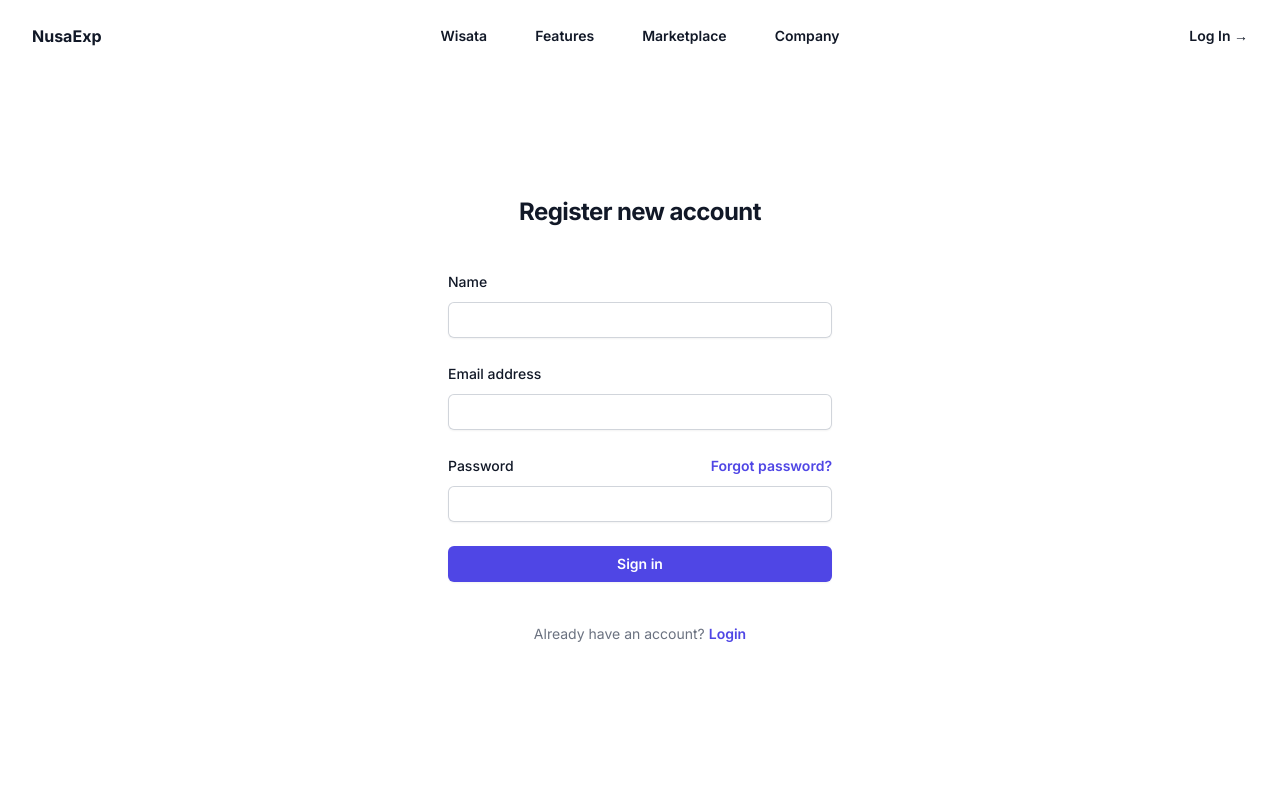
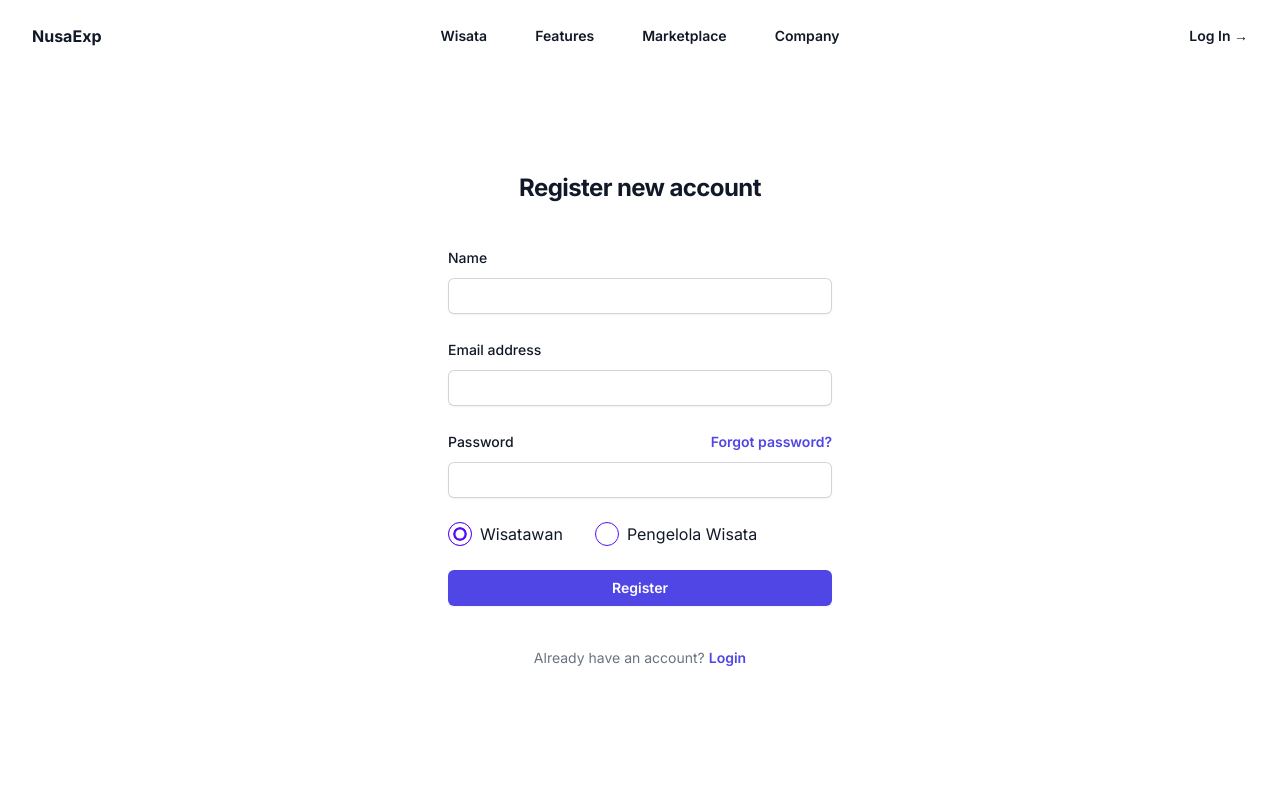
Before and after one commit to taqiyyaghazi/nusa-exp, a Next.js app: page /register in a window 1280 px wide. Shown: the top 800 px of the page. Built offline with nearby package versions, Linux system fonts and the light colour scheme.

Commit message:
create register page

```diff
--- a/src/app/login/page.jsx
+++ b/src/app/login/page.jsx
@@ -2,14 +2,53 @@
 import LoginForm from '@/components/forms/LoginForm';
 import { useAppSelector } from '@/hooks/useRedux';
 import React from 'react';
+import { useForm } from 'react-hook-form';
+import * as yup from 'yup';
+import { yupResolver } from '@hookform/resolvers/yup';
+import { useLoginMutation } from '@/services/api/authApi';
+
+const schema = yup
+    .object({
+        email: yup.string().email().required(),
+        password: yup.string().required(),
+    })
+    .required();
 
 export default function Login() {
-    const authUser = useAppSelector((state) => state.authUser);
-    console.log(authUser);
+    const {
+        register,
+        handleSubmit,
+        watch,
+        formState: { errors },
+    } = useForm({
+        resolver: yupResolver(schema),
+    });
+
+    const [login, { isLoading, isError, error }] = useLoginMutation();
+    console.log(isLoading, isError, error);
+
+    const onSubmit = (data) => {
+        console.log(data);
+        login(data);
+    };
 
     return (
         <main className="flex min-h-screen">
-            <LoginForm />
+            <div className="flex min-h-full flex-1 flex-col justify-center px-6 py-12 lg:px-8">
+                <div className="sm:mx-auto sm:w-full sm:max-w-sm">
+                    <h2 className="mt-10 text-center text-2xl font-bold leading-9 tracking-tight text-gray-900">
+                        Sign in to your account
+                    </h2>
+                </div>
+                <div className="mt-10 sm:mx-auto sm:w-full sm:max-w-sm">
+                    <LoginForm
+                        register={register}
+                        handleSubmit={handleSubmit}
+                        errors={errors}
+                        onSubmit={onSubmit}
+                    />
+                </div>
+            </div>
         </main>
     );
 }
--- a/src/app/register/page.jsx
+++ b/src/app/register/page.jsx
@@ -1,14 +1,54 @@
 'use client';
+import RegisterForm from '@/components/forms/RegisterForm';
+import { useRegisterMutation } from '@/services/api/authApi';
+import { yupResolver } from '@hookform/resolvers/yup';
+import { useForm } from 'react-hook-form';
+import * as yup from 'yup';
 
-import RegisterForm from '@/components/forms/RegisterForm';
-import { useAppSelector } from '@/hooks/useRedux';
-import React from 'react';
+const schema = yup
+    .object({
+        name: yup.string().required(),
+        email: yup.string().email().required(),
+        password: yup.string().required(),
+        role_id: yup.number().required(),
+    })
+    .required();
 
 const Register = () => {
-    const authUser = useAppSelector((state) => state.authUser);
+    const {
+        register,
+        handleSubmit,
+        watch,
+        formState: { errors },
+    } = useForm({
+        resolver: yupResolver(schema),
+    });
+
+    const [registerUser, { data, isLoading, isError, error }] =
+        useRegisterMutation();
+
+    const onSubmit = (data) => {
+        registerUser(data);
+        // TO DO: tampilkan popup berhasil atau gagal
+        // TO DO: redirect ke login page
+    };
     return (
         <main className="flex min-h-screen">
-            <RegisterForm />
+            <div className="flex min-h-full flex-1 flex-col justify-center px-6 py-12 lg:px-8">
+                <div className="sm:mx-auto sm:w-full sm:max-w-sm">
+                    <h2 className="mt-10 text-center text-2xl font-bold leading-9 tracking-tight text-gray-900">
+                        Register new account
+                    </h2>
+                </div>
+                <div className="mt-10 sm:mx-auto sm:w-full sm:max-w-sm">
+                    <RegisterForm
+                        register={register}
+                        handleSubmit={handleSubmit}
+                        errors={errors}
+                        onSubmit={onSubmit}
+                    />
+                </div>
+            </div>
         </main>
     );
 };
--- a/src/components/forms/RegisterForm.jsx
+++ b/src/components/forms/RegisterForm.jsx
@@ -1,15 +1,12 @@
-export default function RegisterForm() {
+export default function RegisterForm({
+    register,
+    handleSubmit,
+    errors,
+    onSubmit,
+}) {
     return (
         <>
-            <div className="flex min-h-full flex-1 flex-col justify-center px-6 py-12 lg:px-8">
-                <div className="sm:mx-auto sm:w-full sm:max-w-sm">
-                    <h2 className="mt-10 text-center text-2xl font-bold leading-9 tracking-tight text-gray-900">
-                        Register new account
-                    </h2>
-                </div>
-
-                <div className="mt-10 sm:mx-auto sm:w-full sm:max-w-sm">
-                    <form className="space-y-6" action="#" method="POST">
+            <form className="space-y-6" onSubmit={handleSubmit(onSubmit)}>
                 <div>
                     <label
                         htmlFor="name"
@@ -22,9 +19,14 @@ export default function RegisterForm() {
                             id="name"
                             name="email"
                             type="text"
-                                    required
                             className="block w-full rounded-md border-0 py-1.5 text-gray-900 shadow-sm ring-1 ring-inset ring-gray-300 placeholder:text-gray-400 focus:ring-2 focus:ring-inset focus:ring-indigo-600 sm:text-sm sm:leading-6"
+                            {...register('name')}
                         />
+                        {errors.name && (
+                            <span className="normal-case text-xs text-red-400">
+                                {errors.name.message}
+                            </span>
+                        )}
                     </div>
                 </div>
                 <div>
@@ -38,11 +40,16 @@ export default function RegisterForm() {
                         <input
                             id="email"
                             name="email"
-                                    type="email"
+                            type="text"
                             autoComplete="email"
-                                    required
                             className="block w-full rounded-md border-0 py-1.5 text-gray-900 shadow-sm ring-1 ring-inset ring-gray-300 placeholder:text-gray-400 focus:ring-2 focus:ring-inset focus:ring-indigo-600 sm:text-sm sm:leading-6"
+                            {...register('email')}
                         />
+                        {errors.email && (
+                            <span className="normal-case text-xs text-red-400">
+                                {errors.email.message}
+                            </span>
+                        )}
                     </div>
                 </div>
 
@@ -69,18 +76,64 @@ export default function RegisterForm() {
                             name="password"
                             type="password"
                             autoComplete="current-password"
-                                    required
                             className="block w-full rounded-md border-0 py-1.5 text-gray-900 shadow-sm ring-1 ring-inset ring-gray-300 placeholder:text-gray-400 focus:ring-2 focus:ring-inset focus:ring-indigo-600 sm:text-sm sm:leading-6"
+                            {...register('password')}
                         />
+                        {errors.password && (
+                            <span className="normal-case text-xs text-red-400">
+                                {errors.password.message}
+                            </span>
+                        )}
                     </div>
                 </div>
 
                 <div>
+                    <label
+                        htmlFor="role_id"
+                        className="block text-sm font-medium leading-6 text-gray-900"
+                    ></label>
+                    <div className="mt-2 flex gap-x-8">
+                        <div className="flex items-center gap-x-2">
+                            <input
+                                type="radio"
+                                name="role_id"
+                                value={1}
+                                className="radio radio-primary"
+                                checked
+                                {...register('role_id')}
+                            />
+                            <span className=" text-gray-900">
+                                Wisatawan
+                            </span>
+                        </div>
+                        <div className="flex items-center gap-x-2">
+                            <input
+                                type="radio"
+                                name="role_id"
+                                value={2}
+                                className="radio radio-primary"
+                                {...register('role_id')}
+                            />
+                            <span className=" text-gray-900">
+                                Pengelola Wisata
+                            </span>
+                        </div>
+
+                        {errors.role_id && (
+                            <span className="normal-case text-xs text-red-400">
+                                {errors.role_id.message}
+                            </span>
+                        )}
+                    </div>
+                </div>
+
+                <div>
+                    {/* TO DO: buat disable ketika loading */}
                     <button
                         type="submit"
                         className="flex w-full justify-center rounded-md bg-indigo-600 px-3 py-1.5 text-sm font-semibold leading-6 text-white shadow-sm hover:bg-indigo-500 focus-visible:outline focus-visible:outline-2 focus-visible:outline-offset-2 focus-visible:outline-indigo-600"
                     >
-                                Sign in
+                        Register
                     </button>
                 </div>
             </form>
@@ -94,8 +147,6 @@ export default function RegisterForm() {
                     Login
                 </a>
             </p>
-                </div>
-            </div>
         </>
     );
 }
--- /dev/null
+++ b/src/services/api/authApi.js
@@ -0,0 +1,28 @@
+// Need to use the React-specific entry point to allow generating React hooks
+import { createApi, fetchBaseQuery } from '@reduxjs/toolkit/query/react';
+
+// Define a service using a base URL and expected endpoints
+export const authApi = createApi({
+    reducerPath: 'authApi',
+    baseQuery: fetchBaseQuery({ baseUrl: 'http://localhost:3000/api/' }),
+    endpoints: (build) => ({
+        login: build.mutation({
+            query: (body) => ({
+                url: `login`,
+                method: 'POST',
+                body,
+            }),
+        }),
+        register: build.mutation({
+            query: (body) => ({
+                url: `register`,
+                method: 'POST',
+                body,
+            }),
+        }),
+    }),
+});
+
+// Export hooks for usage in function components, which are
+// auto-generated based on the defined endpoints
+export const { useLoginMutation, useRegisterMutation } = authApi;
--- a/src/stores/index.js
+++ b/src/stores/index.js
@@ -1,8 +1,15 @@
 import { configureStore } from '@reduxjs/toolkit';
 import authReducer from './authUser/authUserSlice';
+import { authApi } from '@/services/api/authApi';
+import { setupListeners } from '@reduxjs/toolkit/dist/query';
 
 export const store = configureStore({
     reducer: {
         authUser: authReducer,
+        [authApi.reducerPath]: authApi.reducer,
     },
+    middleware: (getDefaultMiddleware) =>
+        getDefaultMiddleware().concat(authApi.middleware),
 });
+
+setupListeners(store.dispatch);
```
Also changed, not shown: src/components/forms/LoginForm.jsx (+20 -15 lines). Lines whose indentation alone changed are shown as unchanged.
